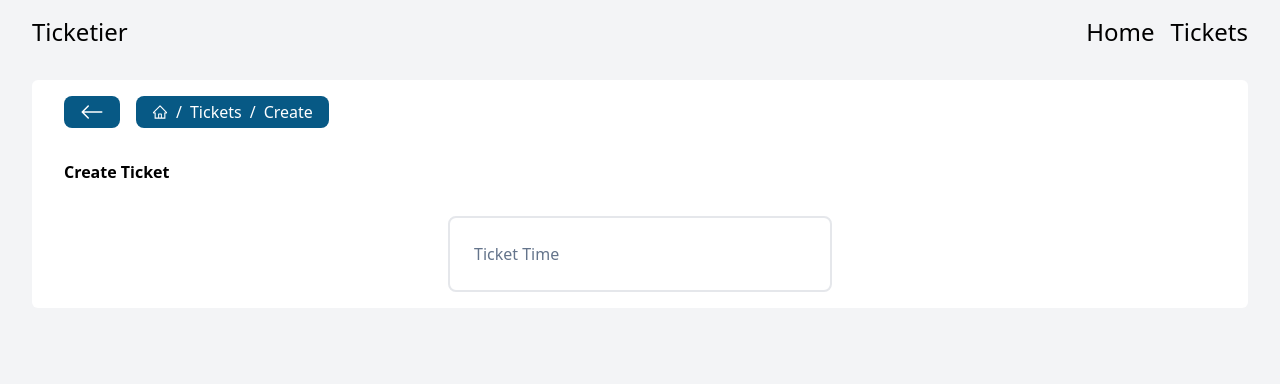
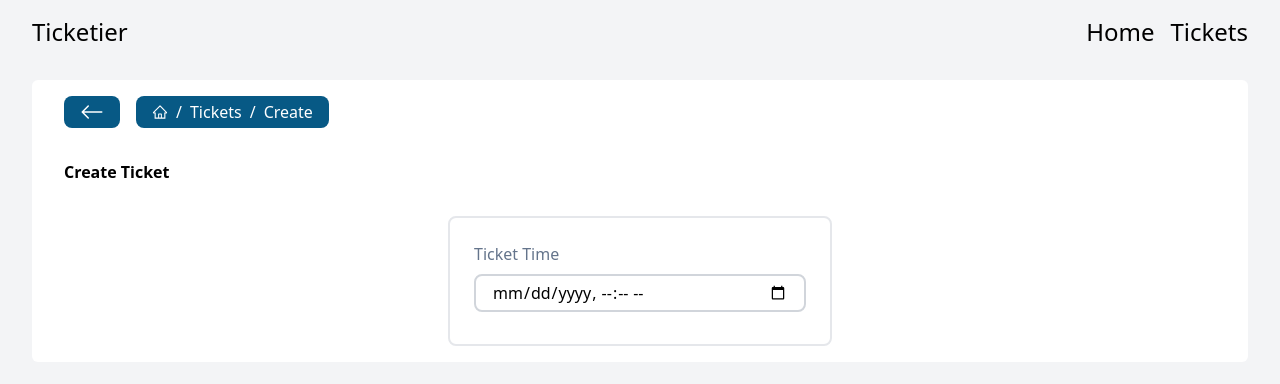
Before and after one commit to AleksandrPolishchuk/TicketierApp, a Next.js app in the folder frontend/ticketier-front-nextjs/: page /tickets/create in a window 1280 px wide. Shown: the top 384 px of the page. Built offline with nearby package versions, Linux system fonts and the light colour scheme.

Commit message:
add new datetime-jsxform to CreateTicketForm

```diff
--- a/frontend/ticketier-front-nextjs/app/tickets/create/CreateTicketForm.tsx
+++ b/frontend/ticketier-front-nextjs/app/tickets/create/components/CreateTicketForm.tsx
@@ -30,6 +30,17 @@ const CreateTicketForm = () => {
         >
           <div className="m-4">
             <label className="text-slate-500">Ticket Time</label>
+            <input
+              type="datetime-local"
+              className="border-2 border-gray-300 w-full my-2 rounded-lg px-4 py-1"
+              {...register("time", {
+                required: "Ticket Time is required",
+                valueAsDate: true,
+              })}
+            />
+            <span className="bg-red-200 text-red-600 rounded-md">
+              {errors?.time?.message}
+            </span>
           </div>
         </form>
       </>
--- a/frontend/ticketier-front-nextjs/app/tickets/create/page.tsx
+++ b/frontend/ticketier-front-nextjs/app/tickets/create/page.tsx
@@ -4,7 +4,7 @@ import GeneralInnerTitle from "@/components/general-inner-title/GeneralInnerTitl
 import Link from "next/link";
 import React from "react";
 import { AiOutlinePlusSquare } from "react-icons/ai";
-import CreateTicketForm from "./CreateTicketForm";
+import CreateTicketForm from "./components/CreateTicketForm";
 
 const TicketCreatePage = () => {
   return (
```
